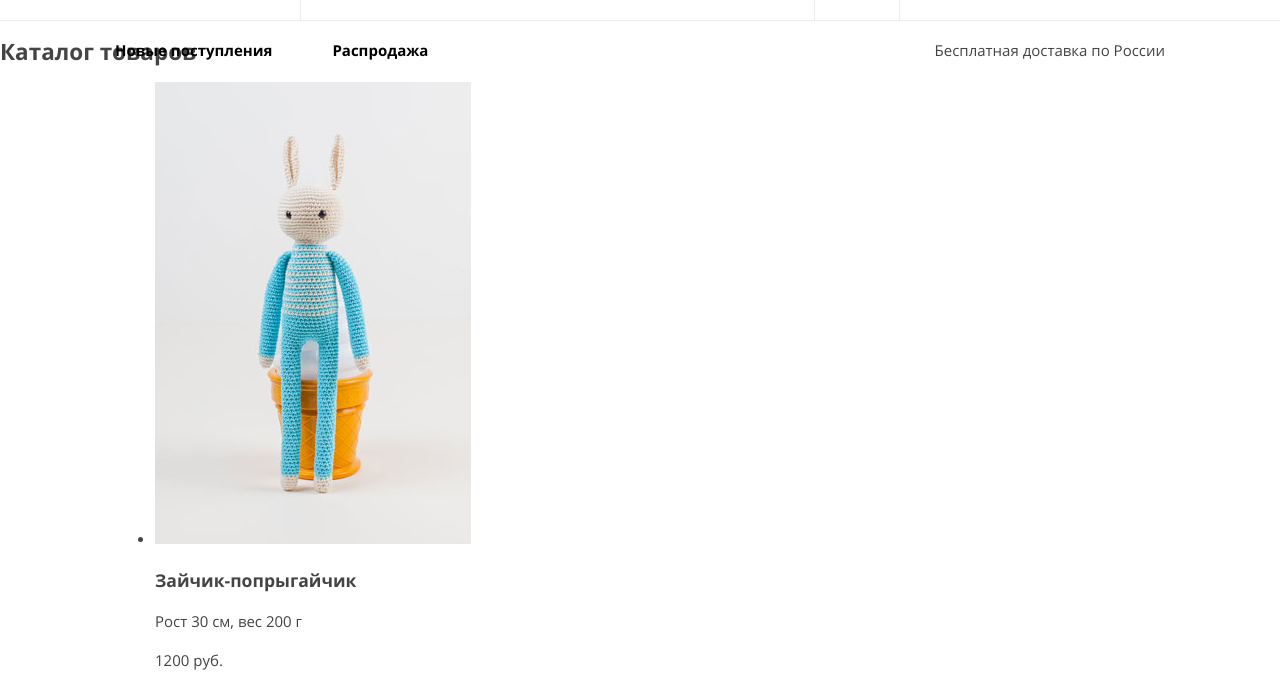
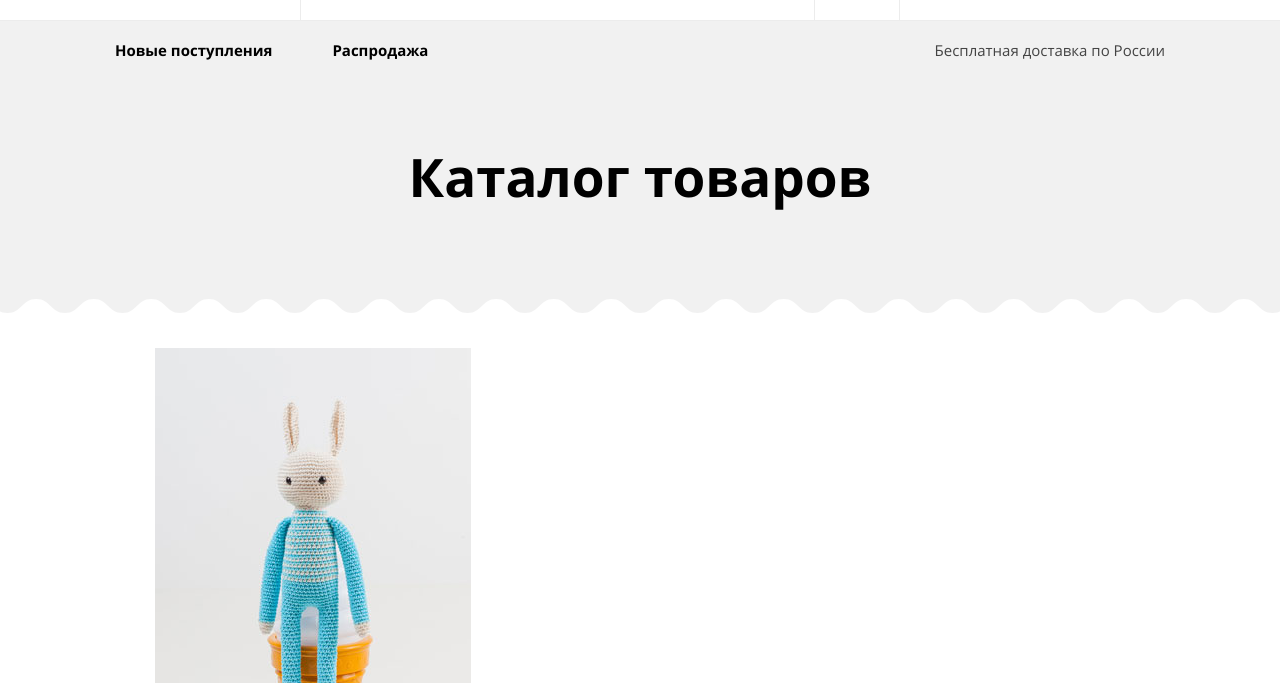
Before and after one commit to akrjuger/mishka, a website: page source/catalog.html in a window 1280 px wide. Shown: the part 68-751 px from the top of the page. Drawn offline with nearby package versions, Linux system fonts and the light colour scheme; files that its build step writes are made by us from their sources.

Commit message:
add styles for page-heading

```diff
--- a/source/catalog.html
+++ b/source/catalog.html
@@ -32,7 +32,7 @@
 
     <main class="page-main">
       <h1 class="visually-hidden">Магазин Мишка - Каталог товаров</h1>
-      <section class="page-main__header">
+      <section class="page-main__title">
         <h2>Каталог товаров</h2>
       </section>
 
--- a/source/sass/block/page-main.scss
+++ b/source/sass/block/page-main.scss
@@ -1,5 +1,39 @@
-  @media (min-width: $tablet-width){
+.page-main__title{
+  padding: 70px $primary-mobile-page-padding;
+  background-color: $bg-dark-gray;
+  // position: absolute;
+  // left: 0;
+  // right: 0;
+  // bottom: 0;
+  // height: 24px;
+  background-image: url('../img/bg-zigzag-fill.svg');
+  background-repeat: repeat-x;
+  background-position: bottom;
+  background-size: auto;
+
+  & h2{
+    text-align: center;
+    font-size: 27px;
+    color: $color-black;
+  }
+}
+
+@media (min-width: $tablet-width){
     .page-main{
       margin-top: -58px;
     }
-  }
+    .page-main__title{
+      padding: 100px $primary-page-padding;
+      & h2{
+        font-size: 43px;
+      }
+    }
+}
+
+@media (min-width: $desktop-width){
+    .page-main__title{
+      & h2{
+        font-size: 53px;
+      }
+    }
+}
--- a/source/sass/style.scss
+++ b/source/sass/style.scss
@@ -24,6 +24,9 @@
 @import 'block/feedbacks.scss';
 @import 'block/controls.scss';
 @import 'block/contacts.scss';
+@import 'block/catalog.scss';
+@import 'block/product.scss';
+
 
 
 //dev
--- a/timetracking.txt
+++ b/timetracking.txt
@@ -16,5 +16,6 @@
 04.03.2020 1час - стилизация футера
 06.03.2020 2часа - pixelperfect
 23.05.2020 1час - вспонить на чем остановился + разметка страницы каталога
+24.05.2020 20минут - стили для заголовка страниц
 
-Итого 23часов 35минут
+Итого 23часов 55минут
```
Also changed, not shown: source/sass/block/catalog.scss (added), source/sass/block/product.scss (added).
